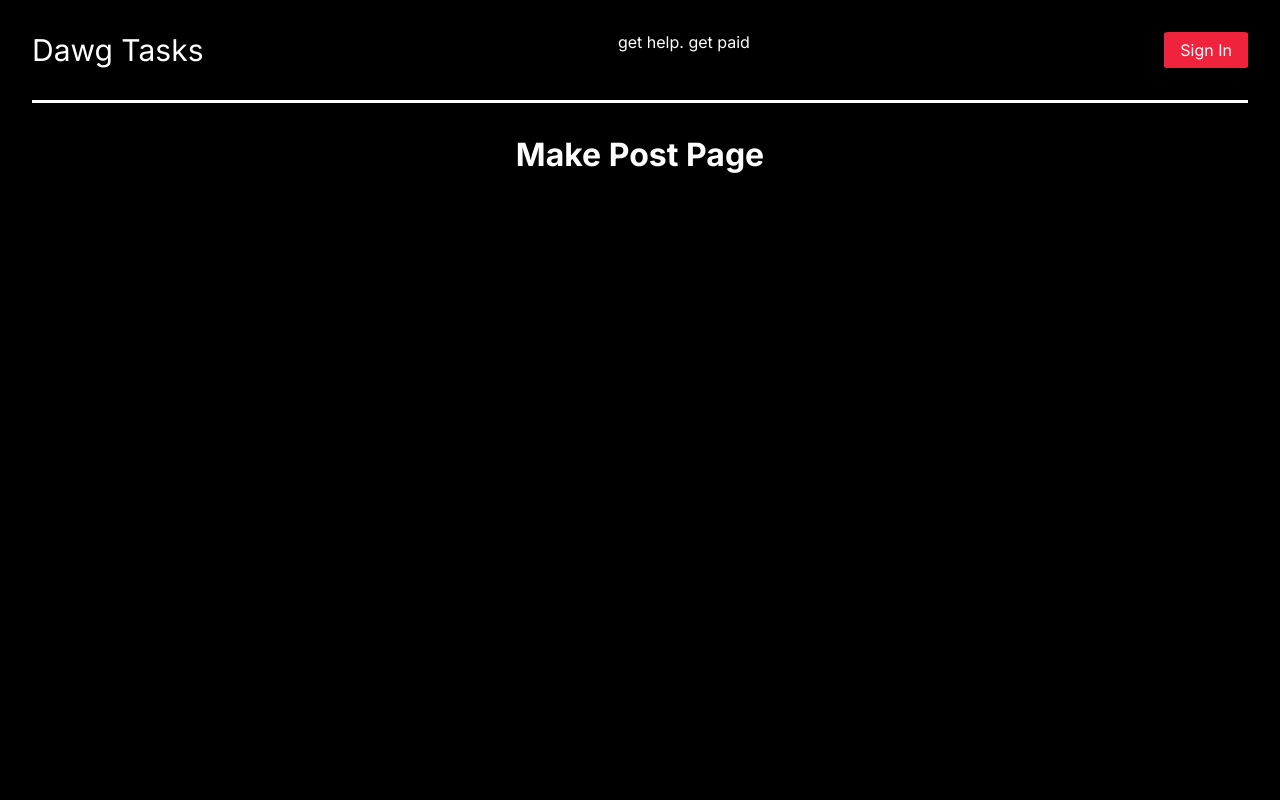
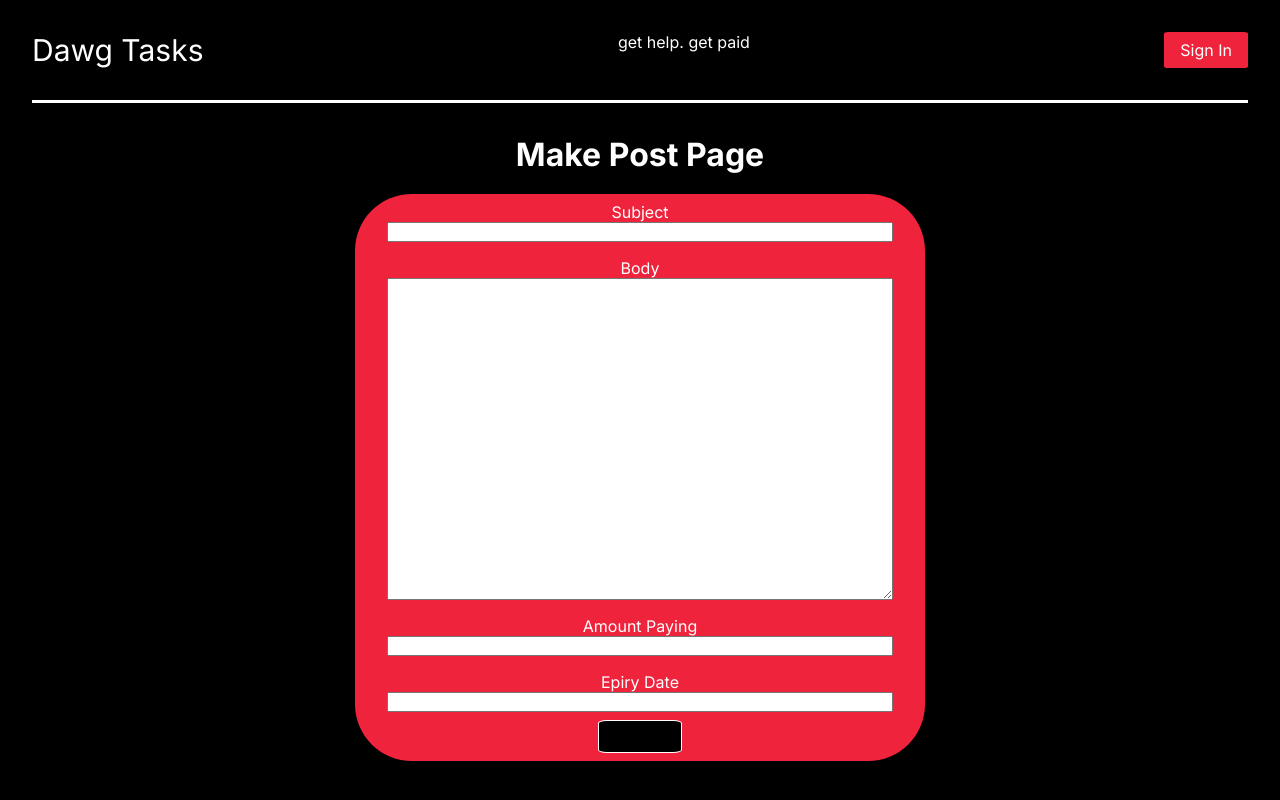
Before and after one commit to davidweav/dawg-tasks, a Next.js app: page /makepost in a window 1280 px wide. Shown: the top 800 px of the page. Built offline with nearby package versions, Linux system fonts and the light colour scheme; no server answers.

Commit message:
added form to make post

```diff
--- a/pages/login/index.js
+++ b/pages/login/index.js
@@ -40,7 +40,7 @@ export default function Login() {
                 // Handle error response
                 const errorData = await res.json();
                 console.error('Account creation failed:', errorData);
-              }
+            }
         }
         catch (error) {
             console.error('Error creating account:', error);
--- a/pages/makepost/index.js
+++ b/pages/makepost/index.js
@@ -1,7 +1,40 @@
 import DropdownMenu from "@/components/DropdownMenu"
 import Link from "next/link"
+import { useState } from "react"
 
 export default function Makepost() {
+
+    const [subject, setSubject] = useState('');
+    const [body, setBody] = useState('');
+    const [password, setPassword] = useState('');
+    const [user, setUser] = useState('');
+    const [dateExpired, setDateExpired] = useState('');
+    const [priceAmount, setPriceAmount] = useState('');
+
+    const handleCreatePost = async (e) => {
+        e.preventDefault();
+        // call to server side API
+        try {
+
+            const res = await fetch('/api/posts/makeposts', {
+                method: 'POST',
+                headers: {
+                    'Content-Type': 'application/json',
+                },
+                body: JSON.stringify({subject, body, user, dateExpired, priceAmount})
+            })
+            if (res.ok) {
+                router.push('/taskboard')
+            } else {
+                const errorData = await res.json();
+                console.error('Post creation failed:', errorData);
+            }
+        }
+        catch (error) {
+            console.error('Error creating a post:', error);
+        }
+    }
+
     return (
         <main className={`page`}>
             <nav>
@@ -11,6 +44,49 @@ export default function Makepost() {
             </nav>
 
             <h1>Make Post Page</h1>
+            <br/>
+
+            <div className="form-container">
+                <form onSubmit={handleCreatePost}>
+                    <div className="form-field">
+                        <label htmlFor="subject">Subject</label>
+                            <input type="subject"
+                                id="subject"
+                                value={subject}
+                                onChange={(e) => setSubject(e.target.value)}
+                            />
+                    </div>
+                    <div className="form-field">
+                        <label htmlFor="body">Body</label>
+                            <textarea
+                                rows="20"
+                                cols="60"
+                                id="body"
+                                value={body}
+                                onChange={(e) => setBody(e.target.value)}
+                            />
+                    </div>
+                    <div className="form-field">
+                        <label htmlFor="priceAmount">Amount Paying</label>
+                            <input type="priceAmount"
+                                id="priceAmount"
+                                value={priceAmount}
+                                onChange={(e) => setPriceAmount(e.target.value)}
+                            />
+                    </div>
+                    <div className="form-field">
+                        <label htmlFor="dateExpired">Epiry Date</label>
+                            <input type="dateExpired"
+                                id="dateExpired"
+                                value={dateExpired}
+                                onChange={(e) => setDateExpired(e.target.value)}
+                            />
+                    </div>
+                    <button type="submit">Create Post</button>
+                </form>
+
+            </div>
+
         </main>
     )
 }
```
